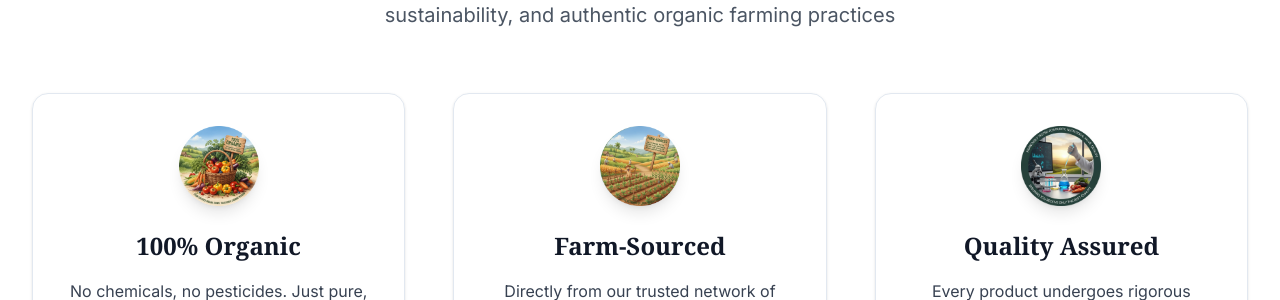
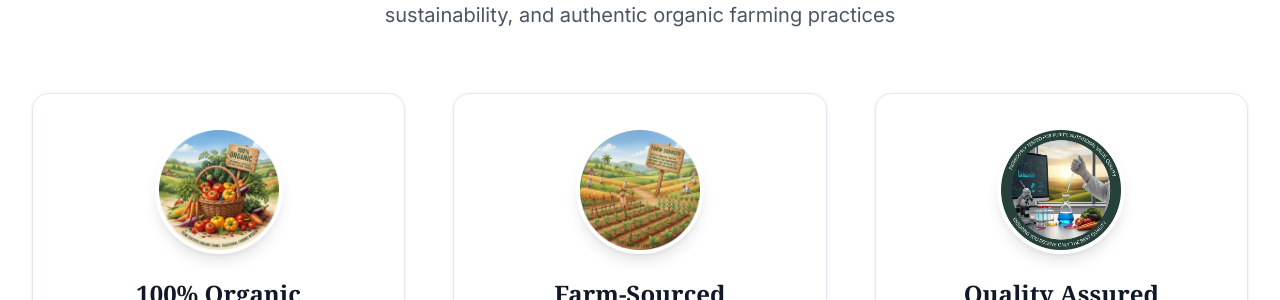
Before and after one commit to YeshwantRaoB/organizon-web, a Next.js app: page / in a window 1280 px wide. Shown: the part 3029-3329 px from the top of the page. Built offline with nearby package versions, Linux system fonts and the light colour scheme; no server answers; the database is empty.

Commit message:
Increased image size

```diff
--- a/src/app/page.tsx
+++ b/src/app/page.tsx
@@ -177,9 +177,9 @@ export default function Home() {
 
           <div className="grid grid-cols-1 md:grid-cols-3 gap-8 md:gap-12">
             <div className="text-center p-8 bg-organicCream rounded-2xl shadow-sm hover:shadow-xl transition-all duration-300 group animate-slide-up border border-gray-100">
-              <div className="w-20 h-20 mx-auto mb-6 bg-gradient-to-br from-organicGreen to-organicGreenLight rounded-full flex items-center justify-center group-hover:scale-110 transition-transform duration-300 shadow-lg">
+              <div className="w-32 h-32 mx-auto mb-6 bg-gradient-to-br from-organicGreen to-organicGreenLight rounded-full flex items-center justify-center group-hover:scale-110 transition-transform duration-300 shadow-lg">
                   <Image
-                    src="/home_logos/100Organic.png" alt="100% Organic" width={80} height={80} className="object-cover"
+                    src="/home_logos/100Organic.png" alt="100% Organic" width={120} height={120} className="object-cover"
                   />
                 </div>
               <h3 className="text-2xl font-serif font-bold text-gray-900 mb-4">100% Organic</h3>
@@ -187,9 +187,9 @@ export default function Home() {
             </div>
 
             <div className="text-center p-8 bg-organicCream rounded-2xl shadow-sm hover:shadow-xl transition-all duration-300 group animate-slide-up border border-gray-100" style={{animationDelay: '0.1s'}}>
-              <div className="w-20 h-20 mx-auto mb-6 bg-gradient-to-br from-organicGreen to-organicGreenLight rounded-full flex items-center justify-center group-hover:scale-110 transition-transform duration-300 shadow-lg">
+              <div className="w-32 h-32 mx-auto mb-6 bg-gradient-to-br from-organicGreen to-organicGreenLight rounded-full flex items-center justify-center group-hover:scale-110 transition-transform duration-300 shadow-lg">
                 <Image
-                    src="/home_logos/farmSourced.png" alt="100% Organic" width={80} height={80} className="object-cover"
+                    src="/home_logos/farmSourced.png" alt="100% Organic" width={120} height={120} className="object-cover"
                   />
               </div>
               <h3 className="text-2xl font-serif font-bold text-gray-900 mb-4">Farm-Sourced</h3>
@@ -197,9 +197,9 @@ export default function Home() {
             </div>
 
             <div className="text-center p-8 bg-organicCream rounded-2xl shadow-sm hover:shadow-xl transition-all duration-300 group animate-slide-up border border-gray-100" style={{animationDelay: '0.2s'}}>
-              <div className="w-20 h-20 mx-auto mb-6 bg-gradient-to-br from-organicGreen to-organicGreenLight rounded-full flex items-center justify-center group-hover:scale-110 transition-transform duration-300 shadow-lg">
+              <div className="w-32 h-32 mx-auto mb-6 bg-gradient-to-br from-organicGreen to-organicGreenLight rounded-full flex items-center justify-center group-hover:scale-110 transition-transform duration-300 shadow-lg">
                 <Image
-                    src="/home_logos/qualityAssured.png" alt="100% Organic" width={80} height={80} className="object-cover"
+                    src="/home_logos/qualityAssured.png" alt="100% Organic" width={120} height={120} className="object-cover"
                   />
               </div>
               <h3 className="text-2xl font-serif font-bold text-gray-900 mb-4">Quality Assured</h3>
```
